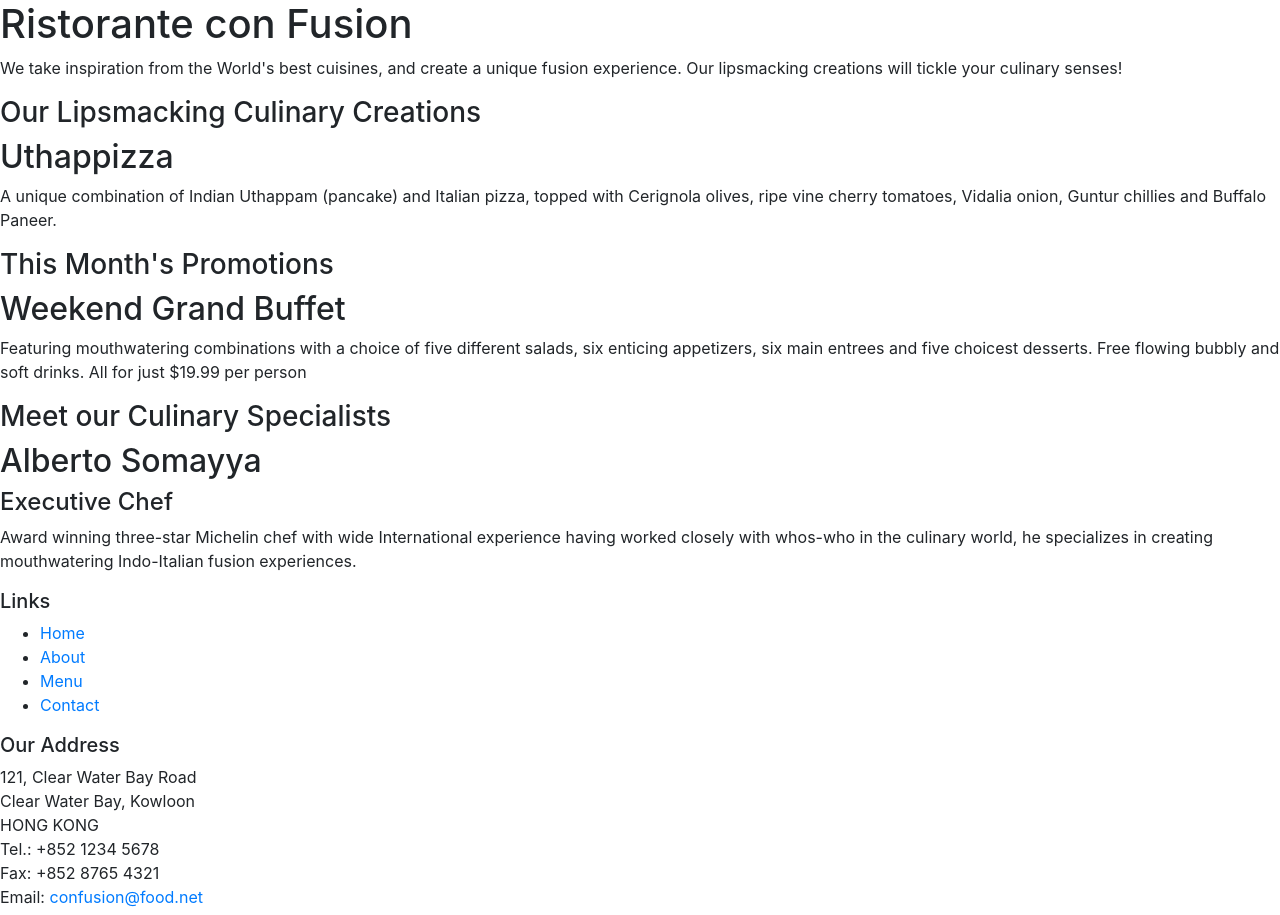
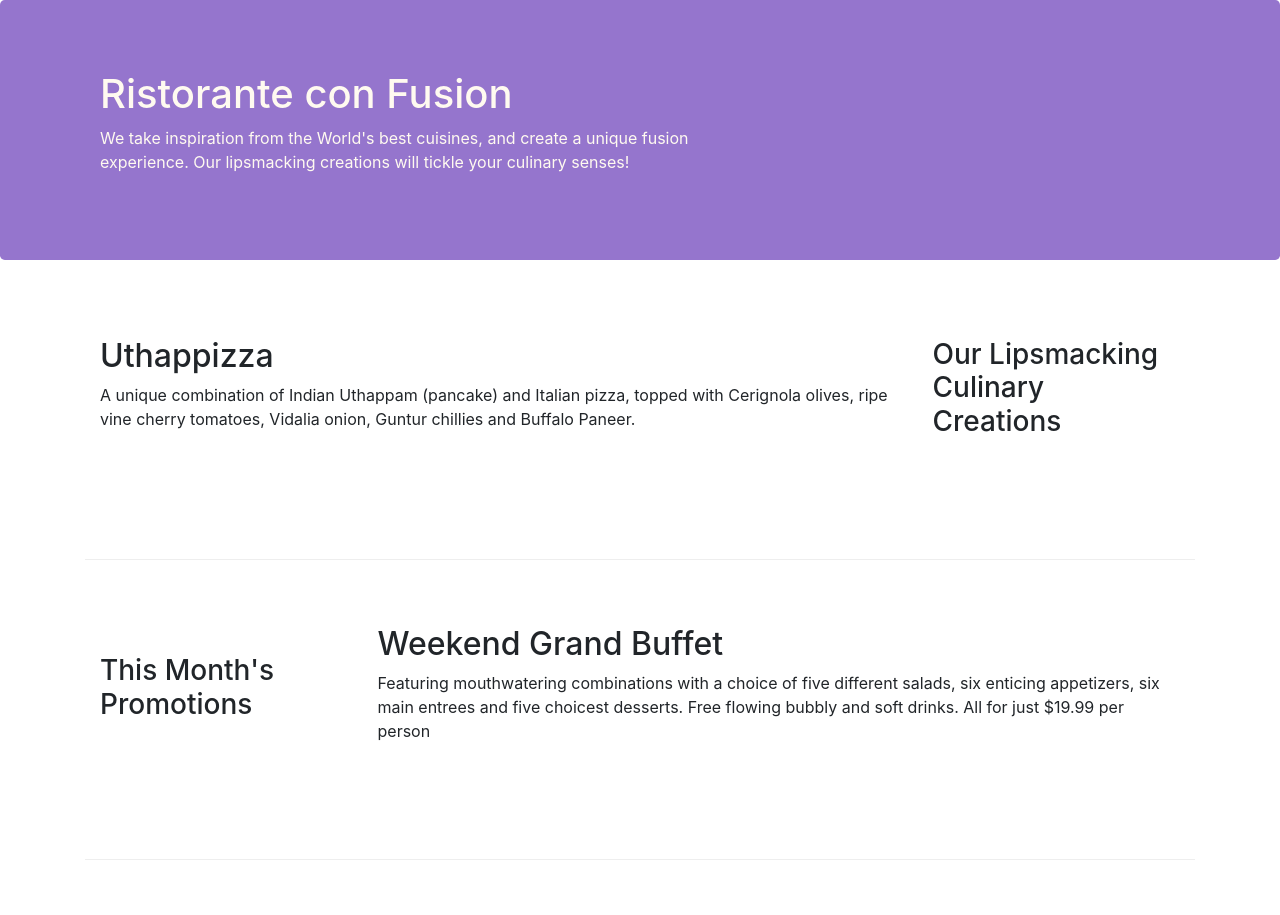
Before and after one commit to DanShmirer/ConFusion, a website: page index.html in a window 1280 px wide. Shown: the top 915 px of the page. Drawn offline with nearby package versions, Linux system fonts and the light colour scheme.

Commit message:
Bootstrap grid skeleton generated & css/styles.css defined.

```diff
--- /dev/null
+++ b/css/styles.css
@@ -0,0 +1,31 @@
+.row-header{
+    margin: 0px auto;
+    padding: 0px auto;
+}
+
+.row-content{
+    margin: 0px auto;
+    padding: 15px 0px 50px 0px;
+    border-bottom: 1px ridge;
+    min-height: 300px;
+}
+
+.footer{
+    background-color: #D1C4E9;
+    margin: 0px;
+    padding: 20px 0px 20px 0px;
+
+}
+
+.jumbotron{
+    padding: 70px 30px 70px 30px;
+    margin: 0px auto;
+    background: #9575CD;
+    color: floralwhite;
+}
+
+.address{
+    font-size: 80%;
+    margin: 0px;
+    color: #0f0f0f;
+}
--- a/index.html
+++ b/index.html
@@ -9,51 +9,52 @@
 
     <!-- Bootstrap CSS -->
     <link rel="stylesheet" href="node_modules/bootstrap/dist/css/bootstrap.min.css">
+    <link rel="stylesheet" href="css/styles.css">
     <title>Ristorante Con Fusion</title>
 </head>
 
 <body>
-
-    <header>
-        <div>
-            <div>
-                <div>
+    <!-- jumtron allow us to seperate class content from the rest of the page-->
+    <header class="jumbotron">
+        <div class="container">
+            <div class="row row-header">
+                <div class="col-12 col-sm-7">
                     <h1>Ristorante con Fusion</h1>
                     <p>We take inspiration from the World's best cuisines, and create a unique fusion experience. Our lipsmacking creations will tickle your culinary senses!</p>
                 </div>
-                <div>
+                <div class="col-12 col-sm">
                 </div>
             </div>
         </div>
     </header>
 
-    <div>
-        <div>
-            <div>
+    <div class="container">
+        <div class="row row-content align-items-center">
+            <div class="col-12 col-sm-4 oreder-sm-last col-md-3">
                 <h3>Our Lipsmacking Culinary Creations</h3>
             </div>
-            <div>
+            <div class="col col-sm  order-sm-first col-md">
                 <h2>Uthappizza</h2>
                 <p>A unique combination of Indian Uthappam (pancake) and Italian pizza, topped with Cerignola olives, ripe vine cherry tomatoes, Vidalia onion, Guntur chillies and Buffalo Paneer.</p>
             </div>
         </div>
 
 
-        <div>
-            <div>
+        <div class="row row-content align-items-center">
+            <div class="col-12 col-sm-4 col-md-3">
                 <h3>This Month's Promotions</h3>
             </div>
-            <div>
+            <div class="col col-sm col-md">
                 <h2>Weekend Grand Buffet</h2>
                 <p>Featuring mouthwatering combinations with a choice of five different salads, six enticing appetizers, six main entrees and five choicest desserts. Free flowing bubbly and soft drinks. All for just $19.99 per person </p>
             </div>
         </div>
 
-        <div>
-            <div>
+        <div class="row row-content align-items-center">
+            <div class="col-12 col-sm-4 order-sm-last col-md-3">
                 <h3>Meet our Culinary Specialists</h3>
             </div>
-            <div>
+            <div class="col col-sm order-sm-first col-md">
                 <h2>Alberto Somayya</h2>
                 <h4>Executive Chef</h4>
                 <p>Award winning three-star Michelin chef with wide International experience having worked closely with whos-who in the culinary world, he specializes in creating mouthwatering Indo-Italian fusion experiences. </p>
@@ -61,19 +62,19 @@
         </div>
     </div>
 
-    <footer>
-        <div>
-            <div>
-                <div>
+    <footer class="footer">
+        <div class="container">
+            <div class ="row">
+                <div class="col-4 offset-1 col-sm-2">
                     <h5>Links</h5>
-                    <ul>
+                    <ul class="list-unstyled">
                         <li><a href="#">Home</a></li>
                         <li><a href="#">About</a></li>
                         <li><a href="#">Menu</a></li>
                         <li><a href="#">Contact</a></li>
                     </ul>
                 </div>
-                <div>
+                <div class="col-7 col-sm-5">
                     <h5>Our Address</h5>
                     <address>
 		              121, Clear Water Bay Road<br>
@@ -84,8 +85,8 @@
 		              Email: <a href="mailto:confusion@food.net">confusion@food.net</a>
 		           </address>
                 </div>
-                <div>
-                    <div>
+                <div class="col-12 col-sm-4 align-self-center                                                                                                                           ">
+                    <div class="text=-center">
                         <a href="http://google.com/+">Google+</a>
                         <a href="http://www.facebook.com/profile.php?id=">Facebook</a>
                         <a href="http://www.linkedin.com/in/">LinkedIn</a>
@@ -95,8 +96,8 @@
                     </div>
                 </div>
            </div>
-           <div>
-                <div>
+           <div class="row justify-content-center">
+                <div class="col-auto">
                     <p>© Copyright 2018 Ristorante Con Fusion</p>
                 </div>
            </div>
```
